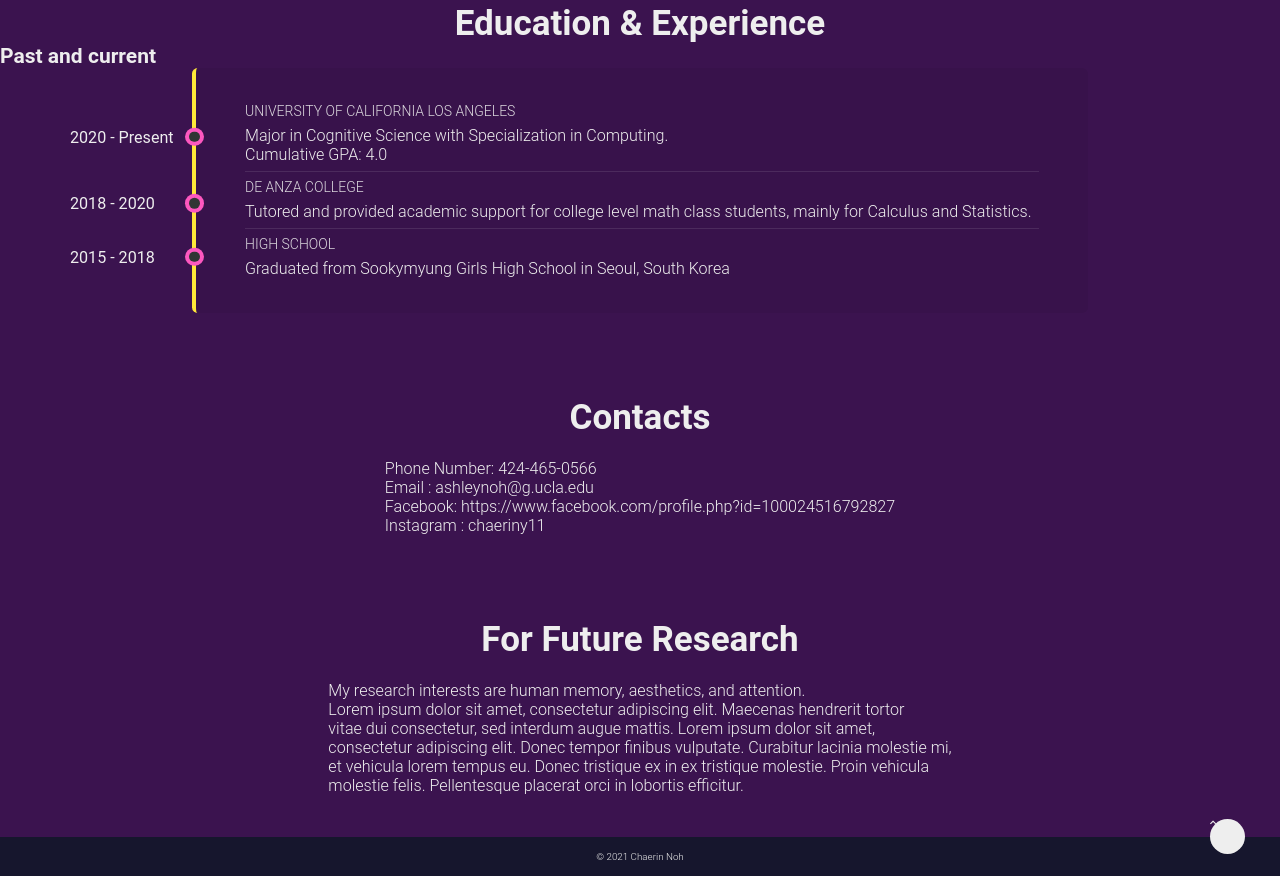
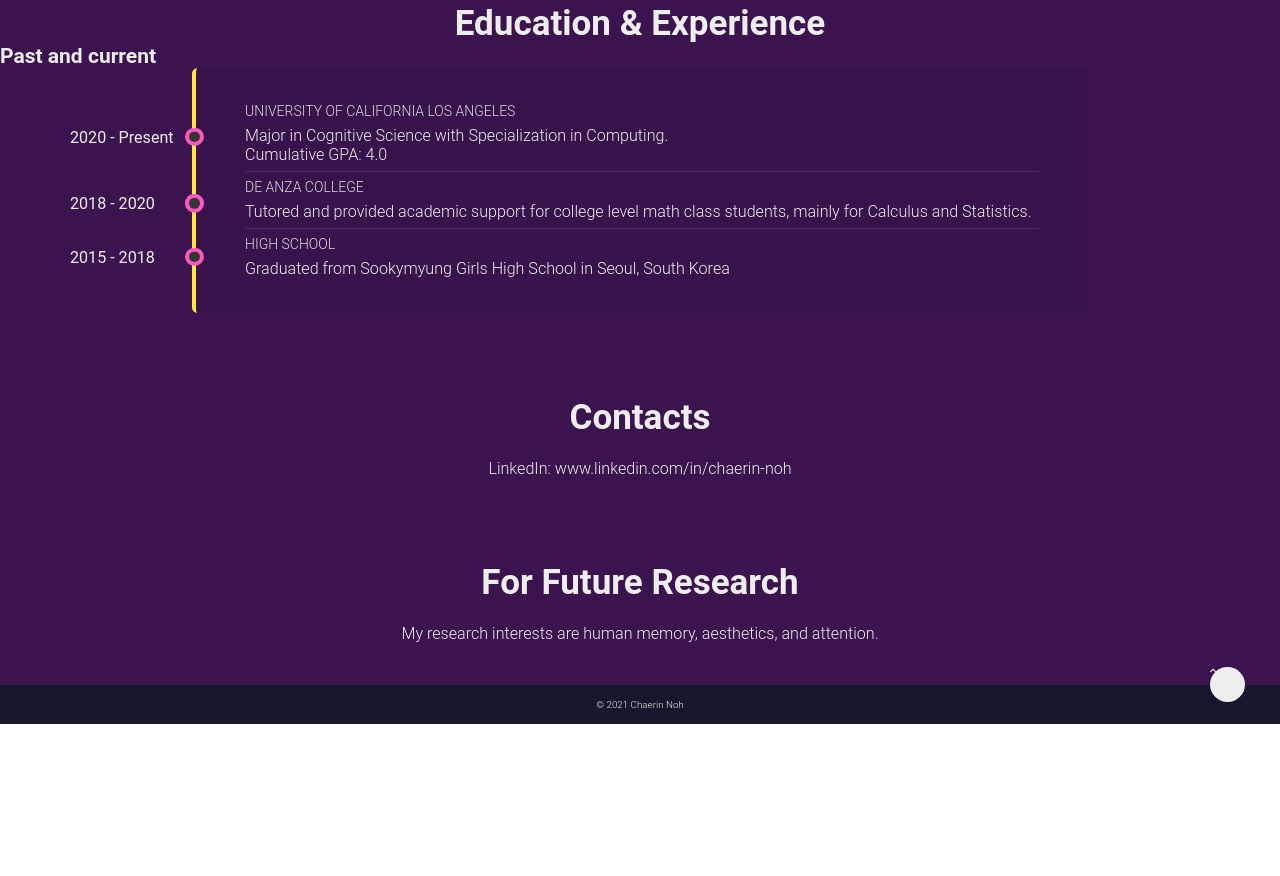
Before and after one commit to Ashley-Noh/Ashley-Noh.github.io, a plain HTML site: page index.html in a window 1280 px wide. Shown: the part 1548-2424 px from the top of the page. After the commit the page ends 2272 px from the top, so only its background shows below. Drawn offline with nearby package versions, Linux system fonts and the light colour scheme.

Commit message:
updated for details

```diff
--- a/index.html
+++ b/index.html
@@ -110,10 +110,7 @@
             </div>
             <div class = "section-body">
                 <p>
-                    Phone Number: 424-465-0566
-                    <br>Email : ashleynoh@g.ucla.edu
-                    <br>Facebook: https://www.facebook.com/profile.php?id=100024516792827
-                    <br>Instagram : chaeriny11
+                    LinkedIn: www.linkedin.com/in/chaerin-noh
                 </p>
             </div>
         </div>
@@ -127,11 +124,6 @@
             <div class = "section-body">
                 <p>
                     My research interests are human memory, aesthetics, and attention.
-                    <br>Lorem ipsum dolor sit amet, consectetur adipiscing elit. Maecenas hendrerit tortor
-                    <br>vitae dui consectetur, sed interdum augue mattis. Lorem ipsum dolor sit amet,
-                    <br>consectetur adipiscing elit. Donec tempor finibus vulputate. Curabitur lacinia molestie mi,
-                    <br>et vehicula lorem tempus eu. Donec tristique ex in ex tristique molestie. Proin vehicula
-                    <br>molestie felis. Pellentesque placerat orci in lobortis efficitur.
                 </p>
             </div>
         </div>
```
